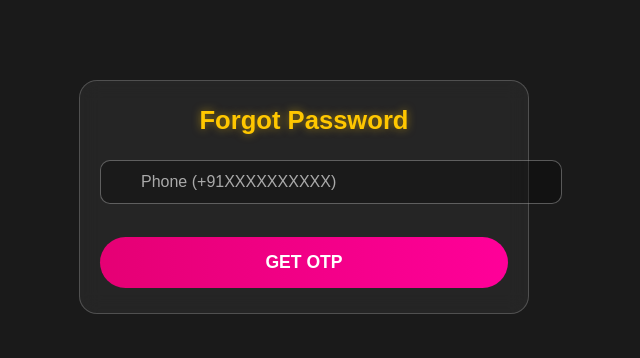
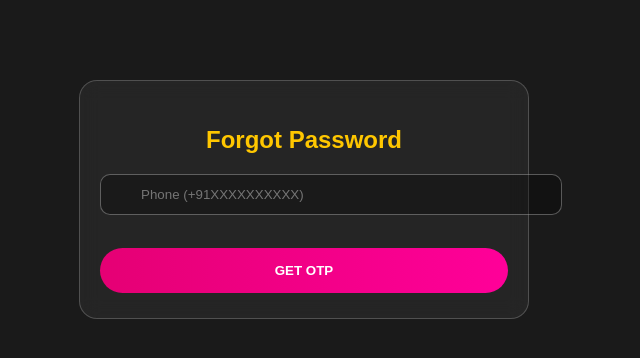
Before and after one commit to RussianClub/OTP-, a plain HTML site: page index.html in a window 1280 px wide. Shown: the whole page, without its empty margins (336-976 px from the left). Drawn offline with Linux system fonts and the light colour scheme.

Commit message:
Update index.html

```diff
--- a/index.html
+++ b/index.html
@@ -5,66 +5,29 @@
 <meta name="viewport" content="width=device-width, initial-scale=1.0">
 <title>Russian Club - Forgot Password</title>
 <style>
-/* ------------------- MAIN STYLES ------------------- */
 body {
     font-family: Arial, sans-serif;
-    margin: 0;
-    padding: 0;
-    background-color: #1a1a1a;
-    color: #f0f0f0;
-    min-height: 100vh;
-    display: flex;
-    flex-direction: column;
-    align-items: center;
-    justify-content: flex-start;
-    padding-top: 10vh;
+    margin:0; padding:0;
+    background:#1a1a1a; color:#f0f0f0;
+    display:flex; flex-direction:column;
+    align-items:center; justify-content:flex-start;
+    padding-top:10vh;
 }
-.container { max-width: 450px; width: 95%; }
+.container { max-width:450px; width:95%; }
 .auth-card {
-    width: 100%;
-    padding: 25px 20px;
-    border-radius: 18px;
-    background: rgba(255,255,255,0.05);
-    backdrop-filter: blur(10px);
-    border: 1px solid rgba(255,255,255,0.2);
-    box-sizing: border-box;
+    background:rgba(255,255,255,0.05);
+    backdrop-filter:blur(10px);
+    padding:25px 20px; border-radius:18px;
+    border:1px solid rgba(255,255,255,0.2);
 }
-.auth-card h2 {
-    text-align: center;
-    margin: 0 0 25px;
-    font-size: 1.6em;
-    color: #ffc700;
-    text-shadow: 0 0 8px rgba(255,199,0,0.5);
-}
-.input-group { position: relative; margin-bottom: 18px; }
-.auth-input {
-    width: 100%;
-    padding: 12px 12px 12px 40px;
-    border-radius: 10px;
-    border: 1px solid rgba(255,255,255,0.3);
-    background-color: rgba(0,0,0,0.3);
-    color: #f0f0f0;
-    font-size: 1em;
-}
-.auth-input::placeholder { color: #aaa; }
-.submit-button {
-    width: 100%;
-    padding: 15px;
-    background: linear-gradient(90deg,#e50074,#ff0099);
-    color: white;
-    font-size: 1.1em;
-    font-weight: bold;
-    border: none;
-    border-radius: 30px;
-    cursor: pointer;
-}
-.submit-button:hover {
-    background: linear-gradient(90deg,#ff0099,#e50074);
-}
-#recaptcha-container { margin: 15px 0; display: flex; justify-content: center; }
-#error-message { color: #ffc700; text-align: center; margin-bottom: 15px; display:none; }
-#otp-container, #new-password-group { display: none; }
-.otp-input { width: 18%; height: 50px; text-align: center; font-size: 1.5em; margin-right:5px; }
+.auth-card h2 { color:#ffc700; text-align:center; margin-bottom:20px; }
+.input-group { position:relative; margin-bottom:18px; }
+.auth-input { width:100%; padding:12px 12px 12px 40px; border-radius:10px; border:1px solid rgba(255,255,255,0.3); background:rgba(0,0,0,0.3); color:#f0f0f0; }
+.otp-input { width:18%; height:50px; text-align:center; font-size:1.5em; margin-right:5px; }
+.submit-button { width:100%; padding:15px; border:none; border-radius:30px; font-weight:bold; color:white; background:linear-gradient(90deg,#e50074,#ff0099); cursor:pointer; }
+#recaptcha-container { margin:15px 0; display:flex; justify-content:center; }
+#error-message { color:#ffc700; text-align:center; margin-bottom:15px; display:none; }
+#otp-container, #new-password-group { display:none; }
 </style>
 </head>
 <body>
@@ -101,15 +64,14 @@ body {
 <script src="https://www.gstatic.com/firebasejs/8.10.1/firebase-firestore.js"></script>
 
 <script>
+// ---------------- Firebase Config ----------------
 var firebaseConfig = {
-  apiKey: "AIzaSyDlEY_2bDv25T5GTCzTEk7sQIZrAxh5irc",
+    apiKey: "YOUR_API_KEY_HERE", // <-- Replace with your API Key
     authDomain: "russian-club.firebaseapp.com",
-  databaseURL: "https://russian-club-default-rtdb.firebaseio.com",
     projectId: "russian-club",
     storageBucket: "russian-club.appspot.com",
-  messagingSenderId: "659659196153",
-  appId: "1:659659196153:web:d6aaa4650fcff3d5fa0428",
-  measurementId: "G-5M46DNJ1YP"
+    messagingSenderId: "YOUR_SENDER_ID",
+    appId: "YOUR_APP_ID"
 };
 firebase.initializeApp(firebaseConfig);
 const auth = firebase.auth();
@@ -119,9 +81,11 @@ let currentStep = 1;
 let confirmationResult = null;
 let userDocId = null;
 
+// ---------------- Utility ----------------
 function displayError(msg){
     const e = document.getElementById('error-message');
     e.style.display='block'; e.textContent=msg;
+    console.log(msg);
     setTimeout(()=>{e.style.display='none';},5000);
 }
 
@@ -135,17 +99,19 @@ function setupOtpInputs(){
     });
 }
 
+// ---------------- Main ----------------
 document.addEventListener('DOMContentLoaded', ()=>{
     setupOtpInputs();
 
-    // Visible Recaptcha for mobile testing
     window.recaptchaVerifier = new firebase.auth.RecaptchaVerifier('recaptcha-container',{
-        'size':'normal', // mobile-friendly visible recaptcha
-        'callback':()=>{ console.log("Recaptcha solved"); }
+        'size':'normal', // visible recaptcha
+        'callback':()=>{ console.log("Recaptcha solved"); },
+        'expired-callback':()=>{ displayError("Recaptcha expired"); }
     });
-    recaptchaVerifier.render().then(widgetId=>{
+
+    window.recaptchaVerifier.render().then(widgetId=>{
         console.log("Recaptcha ready. WidgetId:", widgetId);
-    }).catch(err=>console.error(err));
+    });
 
     const forgotForm = document.getElementById('forgotForm');
     const phoneInput = document.getElementById('phone');
@@ -164,7 +130,6 @@ document.addEventListener('DOMContentLoaded', ()=>{
             if(currentStep===1){
                 if(!phone.startsWith('+') || phone.length<10){ displayError("Invalid phone"); return; }
                 submitBtn.disabled=true; submitBtn.textContent='SENDING...';
-
                 const userQuery = await db.collection('users').where('phone','==',phone).limit(1).get();
                 if(userQuery.empty){ displayError("Phone not registered"); submitBtn.disabled=false; submitBtn.textContent='GET OTP'; return; }
                 userDocId = userQuery.docs[0].id;
@@ -176,7 +141,7 @@ document.addEventListener('DOMContentLoaded', ()=>{
                 submitBtn.textContent='VERIFY OTP';
                 submitBtn.disabled=false;
                 currentStep=2;
-            displayError("OTP sent successfully");
+                displayError("OTP sent. Check your phone.");
 
             } else if(currentStep===2){
                 if(enteredOTP.length<5){ displayError("Enter complete OTP"); return; }
@@ -192,16 +157,15 @@ document.addEventListener('DOMContentLoaded', ()=>{
             } else if(currentStep===3){
                 if(password.length<6){ displayError("Password too short"); return; }
                 submitBtn.disabled=true; submitBtn.textContent='UPDATING...';
-
                 const hashed = await crypto.subtle.digest('SHA-256', new TextEncoder().encode(password));
                 const hashStr = Array.from(new Uint8Array(hashed)).map(b=>b.toString(16).padStart(2,'0')).join('');
                 await db.collection('users').doc(userDocId).update({password: hashStr});
                 alert("Password reset successful! Login now.");
                 window.location.href='login.html';
             }
-        }catch(err){
-            console.error("Error:", err);
-            displayError(err.message || "Something went wrong");
+        } catch(err){
+            console.error("ERROR:", err);
+            displayError("Error: "+(err.message||err));
             submitBtn.disabled=false;
             if(currentStep===1) submitBtn.textContent='GET OTP';
             if(currentStep===2) submitBtn.textContent='VERIFY OTP';
```
Lines whose indentation alone changed are shown as unchanged.
